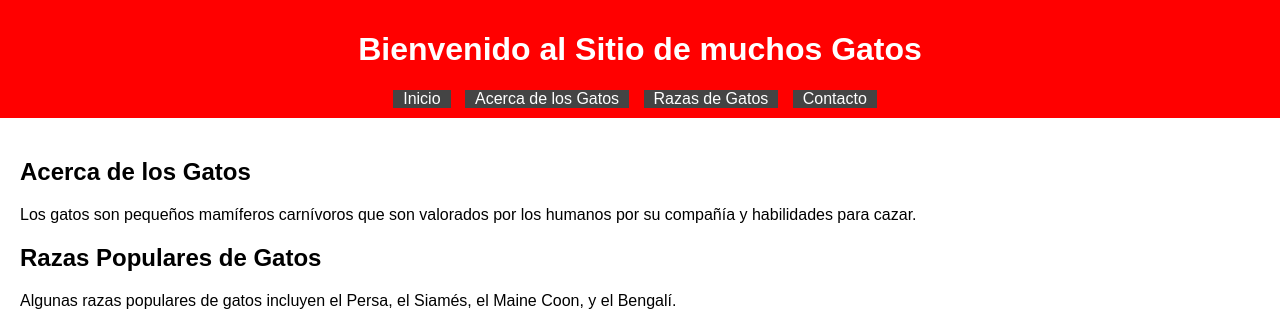
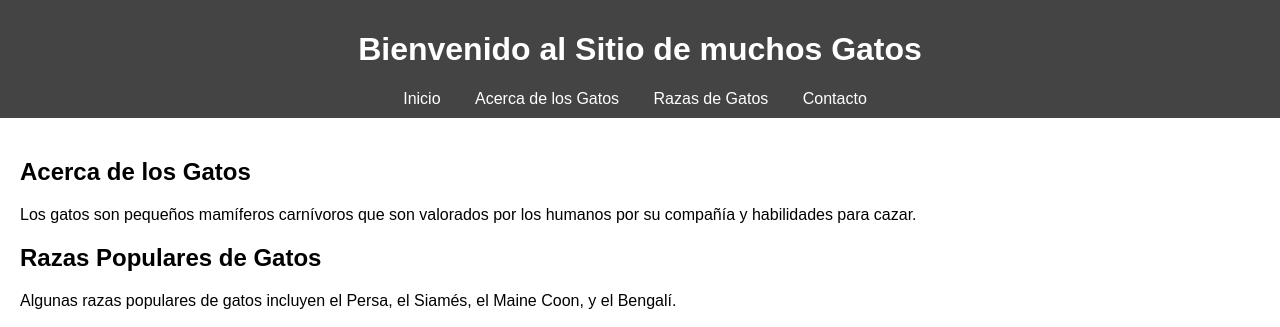
Before and after one commit to estebanhirzfeld/Super-Web, a plain HTML site: page index.html in a window 1280 px wide. Shown: the top 327 px of the page. Drawn offline with Linux system fonts and the light colour scheme.

Commit message:
cambie a negro

```diff
--- a/styles.css
+++ b/styles.css
@@ -5,7 +5,7 @@ body {
   background-color: #f0f0f0;
 }
 header {
-  background-color: red;
+  background-color: #444;
   color: white;
   padding: 10px;
   text-align: center;
@@ -30,7 +30,6 @@ nav ul li a {
 main {
   padding: 20px;
   background-color: #fff;
-  min-height: 80vh;
 }
 section {
   margin-bottom: 20px;
```
